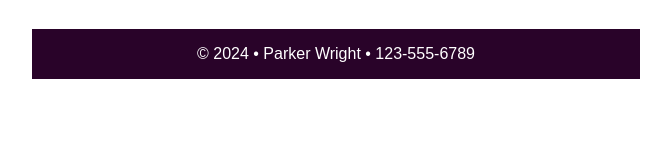
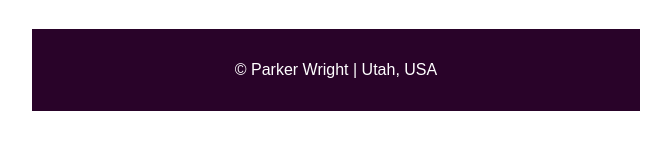
Before and after one commit to parkerrwright-pm/wdd131, a plain HTML site: page Week05/review.html in a window 1280 px wide. Shown: the part 145-294 px from the top of the page, without its empty margins (304-975 px from the left). Drawn offline with Linux system fonts and the light colour scheme.

Commit message:
Update footer

```diff
--- a/Week05/review.html
+++ b/Week05/review.html
@@ -16,7 +16,8 @@
         <a href="form.html">Submit another review</a>
     </main>
     <footer>
-        &copy; 2024 &bull; Parker Wright &bull; 123-555-6789
+        <p>&copy; <span id="currentyear"></span> Parker Wright | Utah, USA</p>
+        <p id="lastModified"></p>
     </footer>
 </body>
 </html>
```
